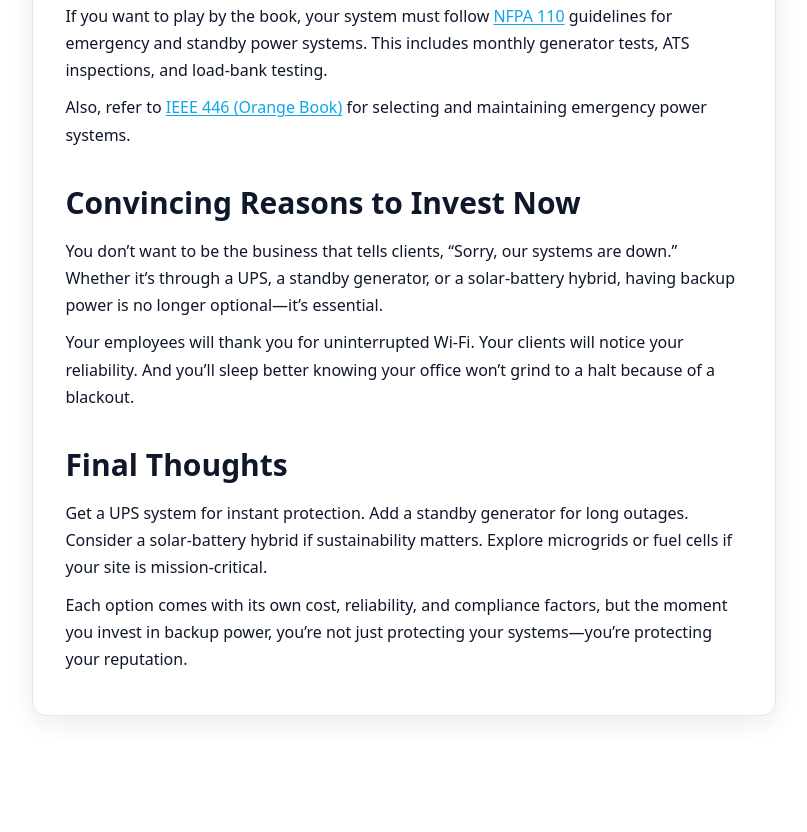
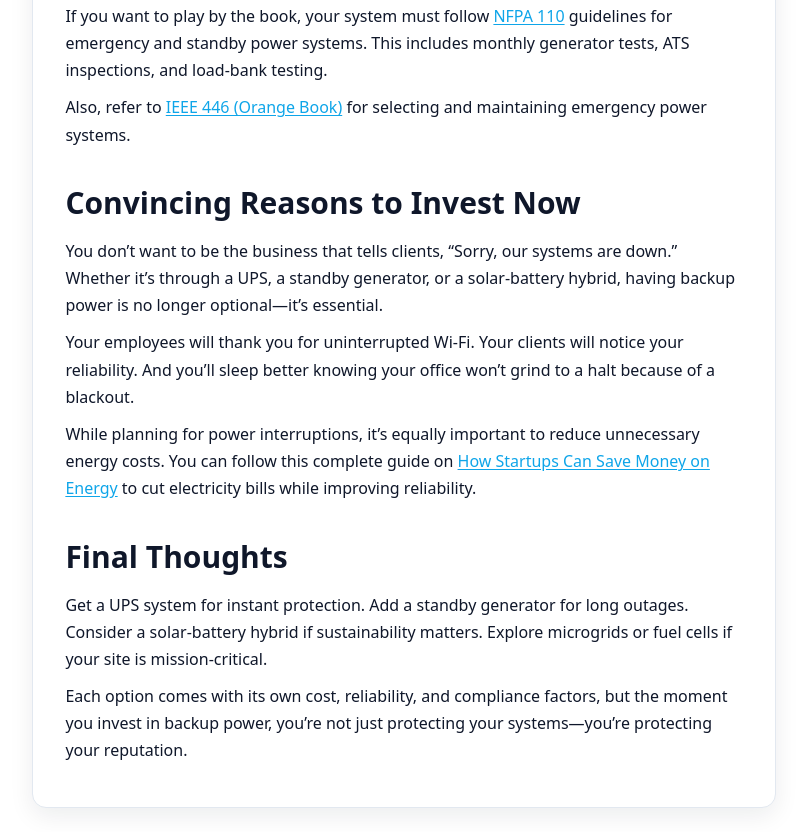
Before and after one commit to Minds775/power-backup-options-for-remote-offices, a plain HTML site: page index.html in a window 1280 px wide. Shown: the part 2673-3505 px from the top of the page, without its empty margins (236-1043 px from the left). Before the commit the page ends 3413 px from the top, so only its background shows below. Drawn offline with Linux system fonts and the light colour scheme.

Commit message:
Update index.html

```diff
--- a/index.html
+++ b/index.html
@@ -123,6 +123,8 @@
         <h2>Convincing Reasons to Invest Now</h2>
         <p>You don’t want to be the business that tells clients, “Sorry, our systems are down.” Whether it’s through a UPS, a standby generator, or a solar-battery hybrid, having backup power is no longer optional—it’s essential.</p>
         <p>Your employees will thank you for uninterrupted Wi-Fi. Your clients will notice your reliability. And you’ll sleep better knowing your office won’t grind to a halt because of a blackout.</p>
+        <p>While planning for power interruptions, it’s equally important to reduce unnecessary energy costs. You can follow this complete guide on <a href="https://energy-efficiency.netlify.app/" target="_blank">How Startups Can Save Money on Energy</a> to cut electricity bills while improving reliability.
+</p>
 
         <h2>Final Thoughts</h2>
         <p>Get a UPS system for instant protection. Add a standby generator for long outages. Consider a solar-battery hybrid if sustainability matters. Explore microgrids or fuel cells if your site is mission-critical.</p>
```
